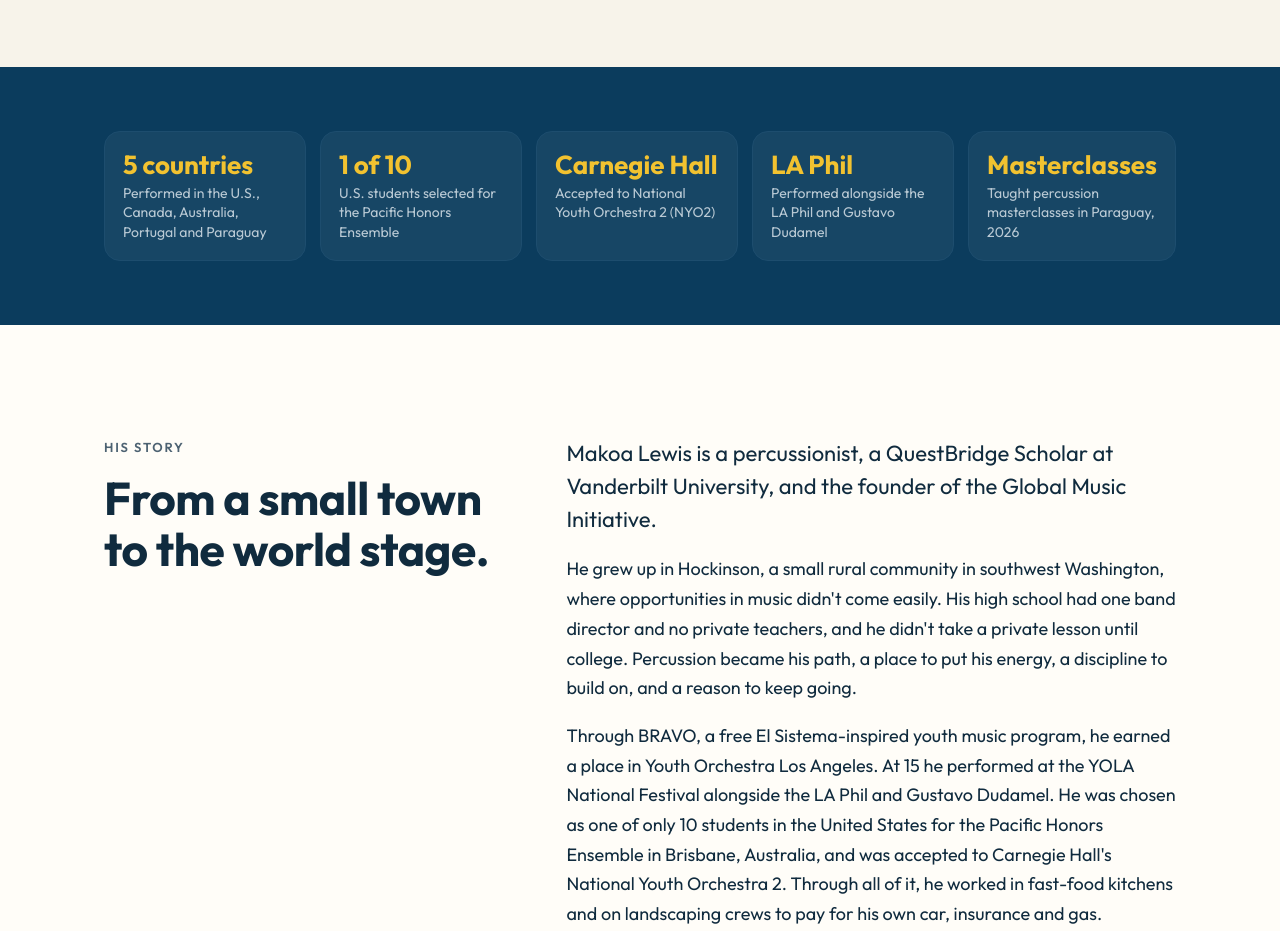
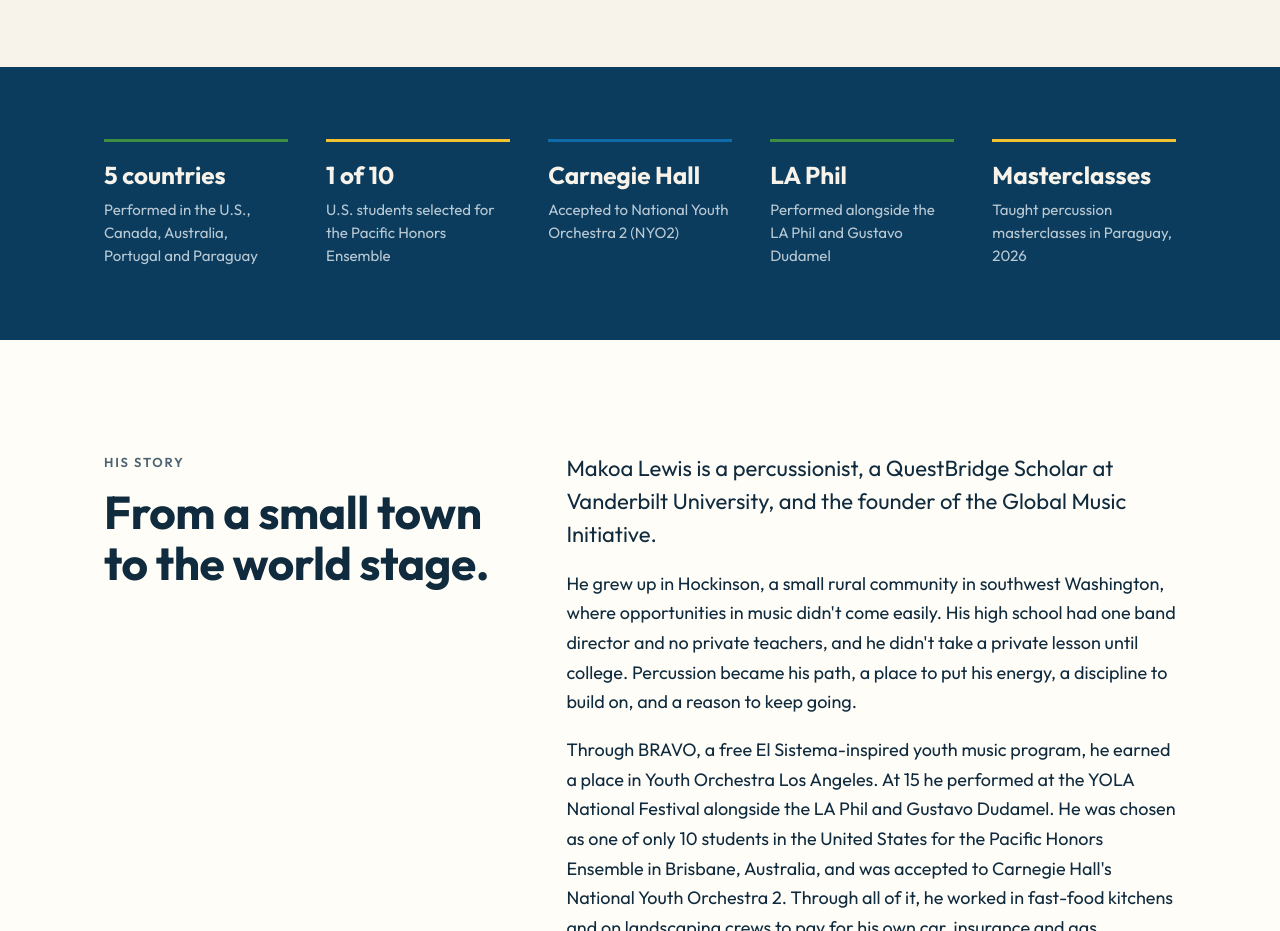
Before and after one commit to Makoa-Lewis/GMI, a plain HTML site: page makoa.html in a window 1280 px wide. Shown: the part 980-1911 px from the top of the page. Drawn offline with Linux system fonts and the light colour scheme.

Commit message:
Open up spacing in portfolio highlight strip
Co-Authored-By: Claude Opus 5.5 <noreply@anthropic.com>
Claude-Session: https://claude.ai/code/session_01N7vbYSngP1BT39YDhtpYUi

```diff
--- a/v2.css
+++ b/v2.css
@@ -224,3 +224,18 @@ a.team-card:hover{transform:translateY(-2px);box-shadow:0 12px 28px -16px rgba(1
   .timeline li{grid-template-columns:1fr;gap:4px}
 }
 .role ul.chip-list{flex-direction:row;flex-wrap:wrap;padding-left:0;color:var(--text)}
+
+/* highlight strip, more open spacing */
+.brand-band{gap:clamp(24px,3vw,40px);padding-block:8px}
+.brand-band div{background:none;border:0;border-top:3px solid var(--navy-line);border-radius:0;padding:20px 0 0;gap:8px}
+.brand-band div:nth-child(1){border-top-color:var(--land)}
+.brand-band div:nth-child(2){border-top-color:var(--sun)}
+.brand-band div:nth-child(3){border-top-color:var(--sea)}
+.brand-band div:nth-child(4){border-top-color:var(--land)}
+.brand-band div:nth-child(5){border-top-color:var(--sun)}
+.brand-band strong{font-size:clamp(20px,1.9vw,26px);white-space:nowrap;color:var(--on-navy)}
+.brand-band span{font-size:15px;line-height:1.55}
+@media (max-width:900px){
+  .brand-band{grid-template-columns:repeat(2,1fr);row-gap:32px}
+  .brand-band div:last-child{grid-column:1/-1}
+}
```
